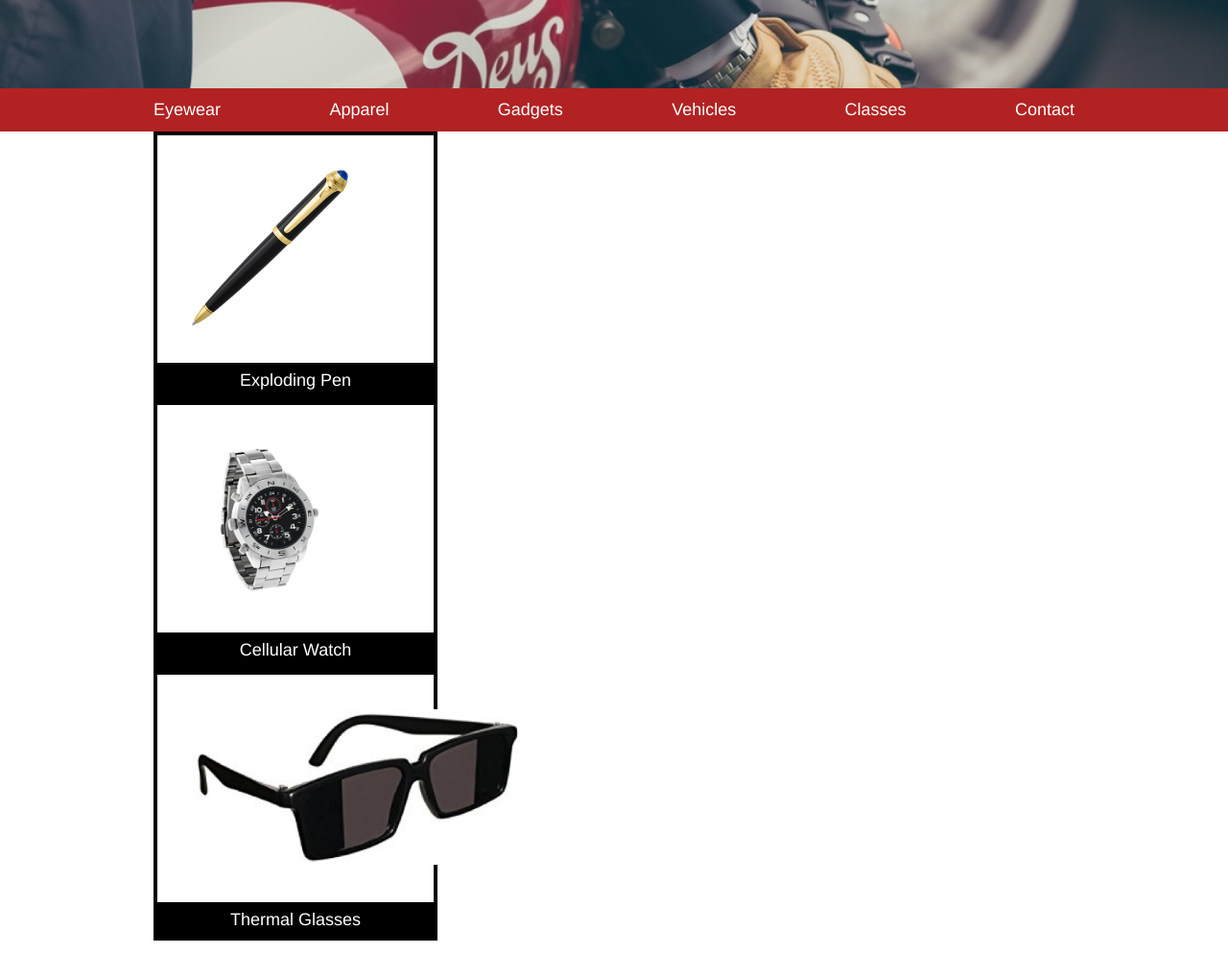
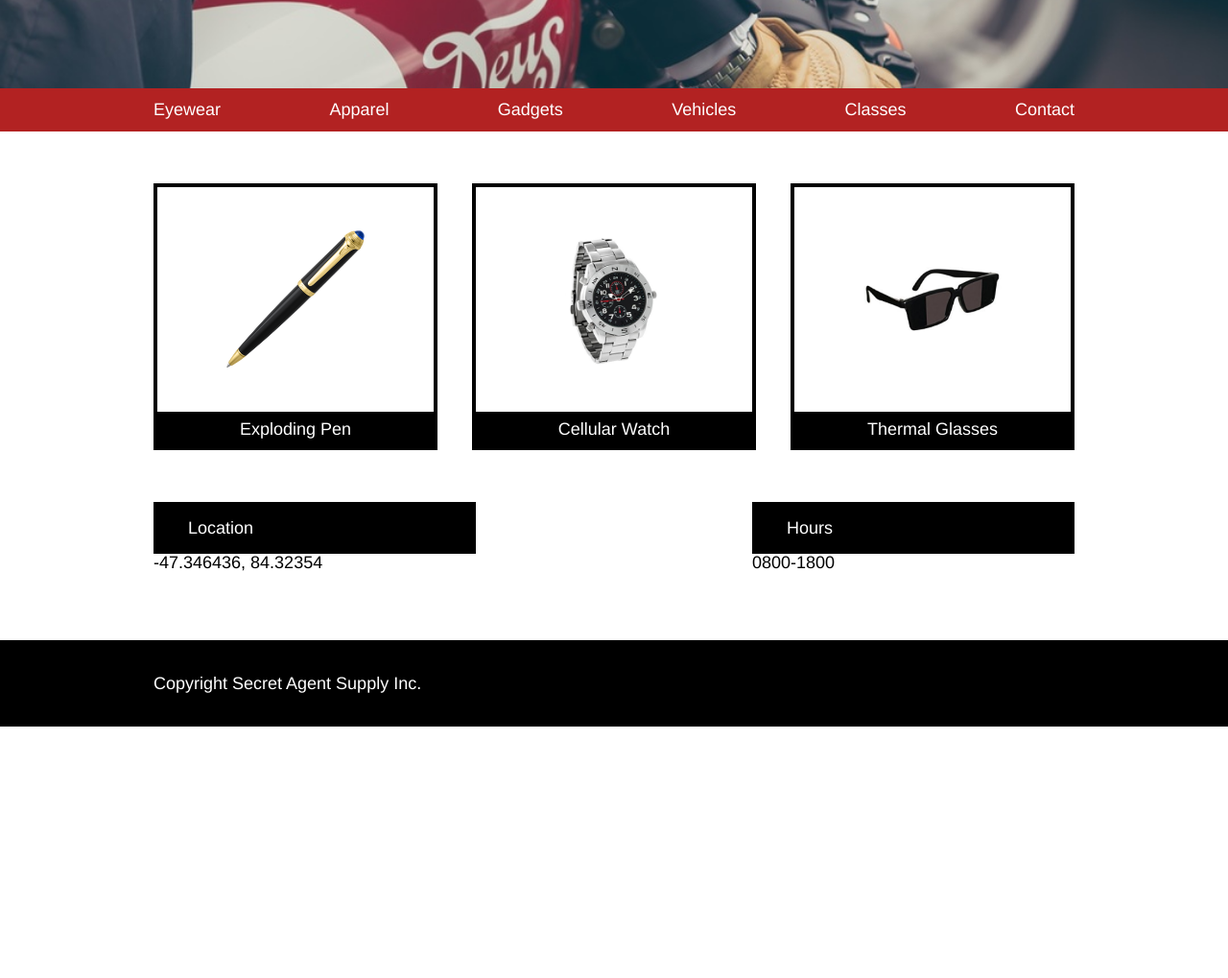
Before and after one commit to nodrognaes/SecretAgentSupply, a plain HTML site: page index.html in a window 1280 px wide. Shown: the part 400-1419 px from the top of the page at 96% size. After the commit the page ends 1157 px from the top, so only its background shows below. Drawn offline with Linux system fonts and the light colour scheme.

Commit message:
css for full screen

```diff
--- a/assets/css/style.css
+++ b/assets/css/style.css
@@ -39,6 +39,8 @@ header h2 {
     background-color: black;
     width: 20rem;
     padding: 2rem 3rem;
+    position: absolute;
+    top: 9rem;
 }
 
 .banner-text h2 {
@@ -65,16 +67,27 @@ nav li {
     padding: 0.75rem 0;
 }
 
-
+.products .container {
+    display: flex;
+    justify-content: space-between;
+    padding: 3rem 0;
+}
 
 .card {
     width: 30%;
     border: 4px solid black;
 }
 
+.cardimg {
+    height: 9rem;
+    padding: 2rem 0;
+    display: flex;
+    justify-content: center;
+    align-items: center;
+}
+
 .card img {
-    height: 9rem;
-    padding: 2rem;
+    max-width: 8rem;
 }
 
 .card h4 {
@@ -84,8 +97,23 @@ nav li {
     padding: 0.5rem 0;
 }
 
+.contact .container {
+    display: flex;
+    justify-content: space-between;
+}
+
 .contact section {
     width: 35%;
+    margin-bottom: 4rem;
+}
+
+.contact h4 {
+    background-color: black;
+    padding: 1rem 0 1rem 2rem;
+}
+
+.contact p {
+    color: black;
 }
 
 footer {
--- a/index.html
+++ b/index.html
@@ -38,15 +38,21 @@
     <div class="products">
         <div class="container">
             <div class="card">
-                <img src="assets/images/pen.webp">
+                <div class="cardimg">
+                    <img src="assets/images/pen.webp">
+                </div>
                 <h4>Exploding Pen</h4>
             </div>
             <div class="card">
-                <img src="assets/images/watch.webp">
+                <div class="cardimg">
+                    <img src="assets/images/watch.webp">
+                </div>
                 <h4>Cellular Watch</h4>
             </div>
             <div class="card">
-                <img src="assets/images/glasses.webp">
+                <div class="cardimg">
+                    <img src="assets/images/glasses.webp">
+                </div>
                 <h4>Thermal Glasses</h4>
             </div>
         </div>
@@ -55,7 +61,7 @@
         <div class="container">
             <section class="location">
                 <h4>Location</h4>
-                <p>47.346436, 84.32354</p>
+                <p>-47.346436, 84.32354</p>
             </section>
             <section class="hours">
                 <h4>Hours</h4>
```
